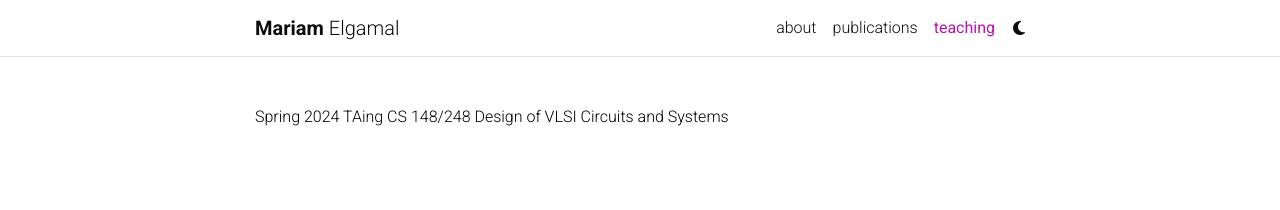
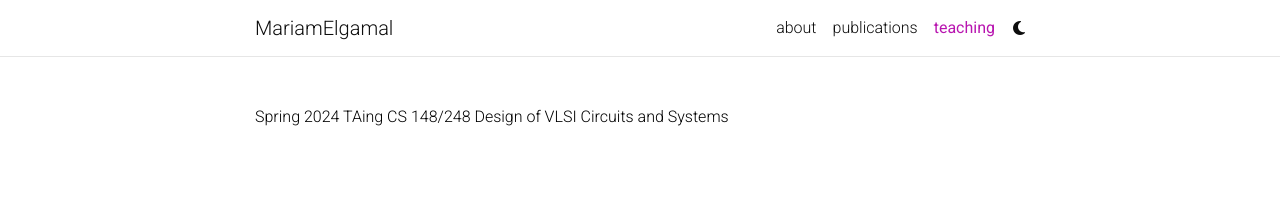
Before and after one commit to mariamelgamal/mariamelgamal.github.io, a Jekyll site: the page built from _pages/teaching.md, in a window 1280 px wide. Shown: the top 210 px of the page. Built offline with Jekyll 4.4.1, drawn with Linux system fonts in a browser that asks for light colours; full-size pictures stand in for the smaller copies a plugin makes; comment, search, counter and statistics services are not loaded; a style sheet for code colours, icons or effects is not loaded.

Commit message:
Update header.html

```diff
--- a/_includes/header.html
+++ b/_includes/header.html
@@ -1,4 +1,3 @@
-
     <header>
 
       <!-- Nav Bar -->
@@ -8,7 +7,7 @@
           <a class="navbar-brand title font-weight-lighter" href="{{ site.baseurl }}/">
             {%- if site.title == "blank" -%}
               {%- if site.first_name -%}
-                <span class="font-weight-bold">{{- site.first_name -}}&nbsp;</span>
+                {{- site.first_name -}}
               {%- endif -%}
               {%- if site.middle_name -%}
                 {{- site.middle_name -}}&nbsp;
@@ -57,6 +56,12 @@
               {%- for p in sorted_pages -%}
               {%- if p.nav and p.autogen == nil -%}
               {%- if p.dropdown %}
+              {%- assign has_active_child = false -%}
+              {%- for child in p.children -%}
+              {%- if page.title == child.title -%}
+              {%- assign has_active_child = true -%}
+              {%- endif -%}
+              {%- endfor -%}
               <li class="nav-item dropdown {% if page.title == p.title or has_active_child %}active{% endif %}">
                 <a class="nav-link dropdown-toggle" href="#" id="navbarDropdown" role="button" data-toggle="dropdown" aria-haspopup="true" aria-expanded="false">{{ p.title }}
                   {%- if page.title == p.title or has_active_child -%}
@@ -75,6 +80,11 @@
               </li>
               {%- else %}
               <li class="nav-item {% if page.url contains p.permalink %}active{% endif %}">
+                {%- if p.permalink contains '/blog/' %}
+                {%- assign url = '/blog/' -%}
+                {%- else -%}
+                {%- assign url = p.url -%}
+                {%- endif -%}
                 <a class="nav-link" href="{{ url | relative_url }}">{{ p.title }}
                   {%- if page.url contains p.url -%}
                   <span class="sr-only">(current)</span>
```
